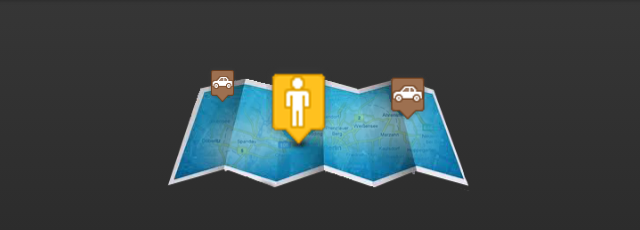
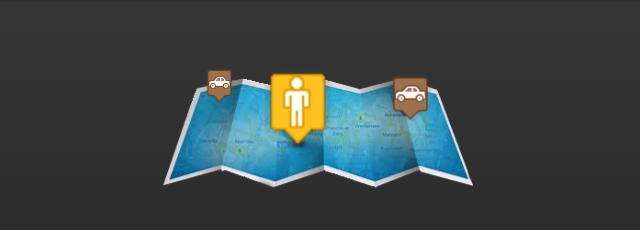
Before and after one commit to Tkdavil/AddMeLocation, a plain HTML site: page www/index.html in a window 1280 px wide. Shown: the part 332-562 px from the top of the page, 320-960 px from the left. Drawn offline with Linux system fonts and the light colour scheme; some packages are replaced by stand-ins of ours.

Commit message:
Update index.html

```diff
--- a/www/index.html
+++ b/www/index.html
@@ -37,7 +37,7 @@
    <a href="#about" data-role="button" data-transition="slideup" data-icon="info">About</a></p>
    <br/>
    <br/>
-   <p class="c"><img src="css/images/main.png" width="318" height="140"></p>
+   <p class="c"><img src="css/images/mapmain.png" width="328" height="140"></p>
    </div>
 
 </div>
```
